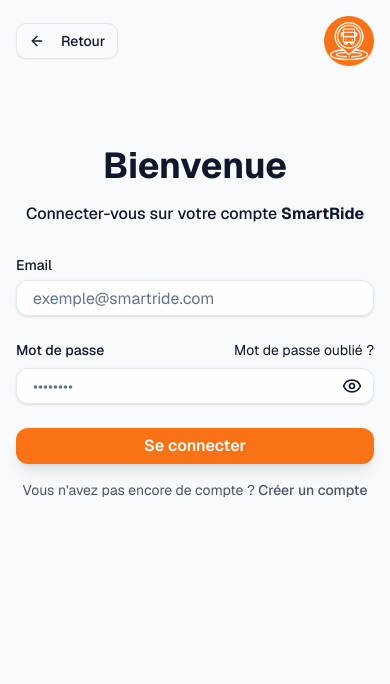
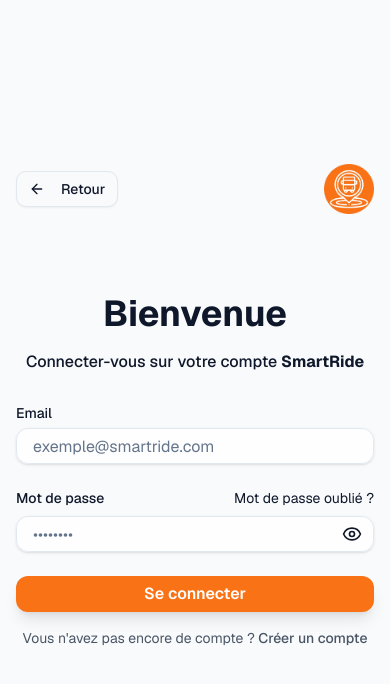
Before and after one commit to Stephanie12-21/tena-projet-stage-tena-izy-marina, a Next.js app: page /login in a window 390 px wide. Shown: the top 684 px of the page. Built offline with nearby package versions, Linux system fonts and the light colour scheme; no server answers.

Commit message:
fix design

```diff
--- a/src/app/(auth)/login/page.tsx
+++ b/src/app/(auth)/login/page.tsx
@@ -143,9 +143,9 @@
   return (
     <div className="flex min-h-screen relative overflow-hidden">
       {/* --- FORMULAIRE --- */}
-      <div className="flex w-full md:w-1/2 flex-col p-4 relative z-10">
+      <div className="flex w-full md:w-1/2 flex-col p-4 relative z-10 justify-center items-center">
         {/* --- Haut : Bouton retour + Logo --- */}
-        <div className="flex justify-between items-center mb-20">
+        <div className="flex justify-between items-center mb-20 w-full">
           <Button
             variant="outline"
             className="group hover:scale-105 transition-all duration-300"
@@ -159,7 +159,7 @@
         </div>
 
         {/* --- Milieu : Formulaire --- */}
-        <div className="flex flex-col items-center space-y-8">
+        <div className="flex flex-col items-center space-y-8 w-full">
           <div className="text-center space-y-4">
             <h1 className="text-4xl font-bold">Bienvenue</h1>
             <p className="text-base font-medium">
--- a/src/app/page.tsx
+++ b/src/app/page.tsx
@@ -197,9 +197,6 @@
                   Commencer maintenant
                   <ArrowRight className="w-4 h-4 ml-2" />
                 </Link>
-              </Button>
-              <Button size="lg" variant="outline" asChild>
-                <Link href="/login">Se connecter</Link>
               </Button>
             </div>
           </div>
```
Also changed, not shown: public/manifest.json, public/mobile-logo.png (added).
